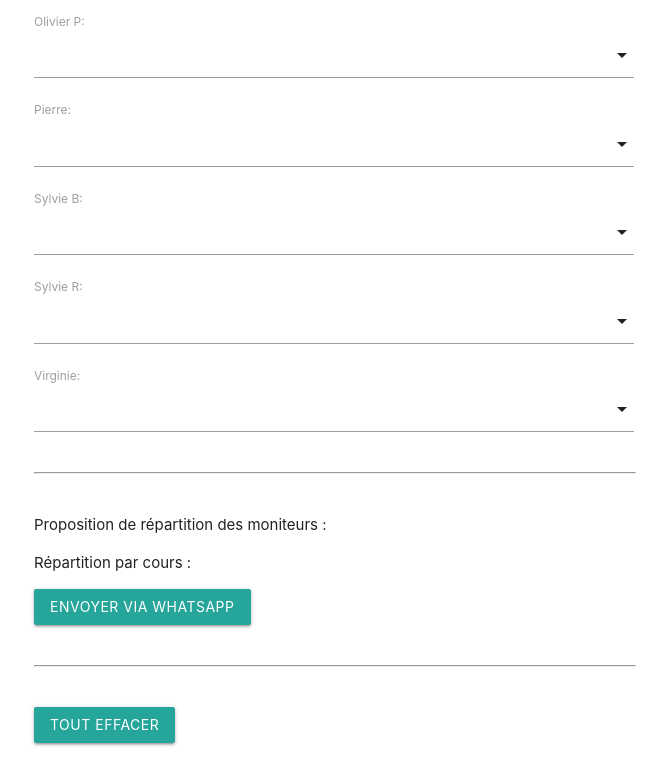
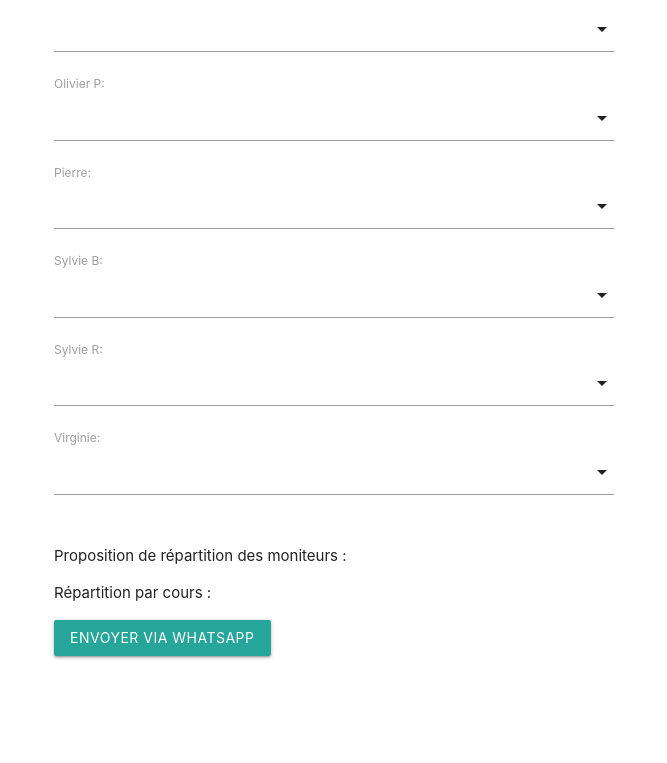
Before and after one commit to pingtimeout/pingtimeout.github.io, a plain HTML site: page cecr/index.html in a window 1280 px wide. Shown: the part 830-1593 px from the top of the page, without its empty margins (306-973 px from the left). After the commit the page ends 1506 px from the top, so only its background shows below. Drawn offline with nearby package versions, Linux system fonts and the light colour scheme.

Commit message:
Improve UI

```diff
--- a/cecr/index.html
+++ b/cecr/index.html
@@ -35,9 +35,21 @@
         ul#activity-summary > li {
             list-style-type: circle !important;
         }
+        div#trainer-activity-form {
+            padding: 0 20px;
+        }
+        a#reset-button {
+            margin: 20px auto;
+            display: block;
+            width: 10em;
+        }
+        div#summary {
+            margin: 50px 20px 0 20px;
+        }
         hr {
             width: 100%;
-            margin: 40px 0;
+            margin: 10px 0;
+            color: lightgrey;
         }
         .dropdown-content {
             max-height: 90vh !important;
@@ -49,9 +61,9 @@
 <body>
     <div class="container">
         <h4 class="center-align">Organisation des cours<br>CEC Rieulay</h4>
+        <a href="javascript:void(0);" onclick="resetPage()" id="reset-button" class="btn waves-effect waves-light">Réinitialiser</a>
         <div id="trainer-activity-form"></div>
-        <hr>
-        <div>
+        <div id="summary">
             <p id="trainers-prefix">Proposition de répartition des moniteurs :</p>
             <ul id="trainers-summary"></ul>
             <p id="activities-prefix">Répartition par cours :</p>
@@ -59,10 +71,8 @@
             <p>
                 <a id="link-to-orga" href="#"></a>
             </p>
+            <button id="shareWhatsApp" class="btn waves-effect waves-light">Envoyer via WhatsApp</button>
         </div>
-        <button id="shareWhatsApp" class="btn waves-effect waves-light">Envoyer via WhatsApp</button>
-        <hr>
-        <a href="javascript:void(0);" onclick="resetPage()" class="btn waves-effect waves-light">Tout effacer</a>
     </div>
 
     <script src="https://cdnjs.cloudflare.com/ajax/libs/materialize/1.0.0/js/materialize.min.js"></script>
```
